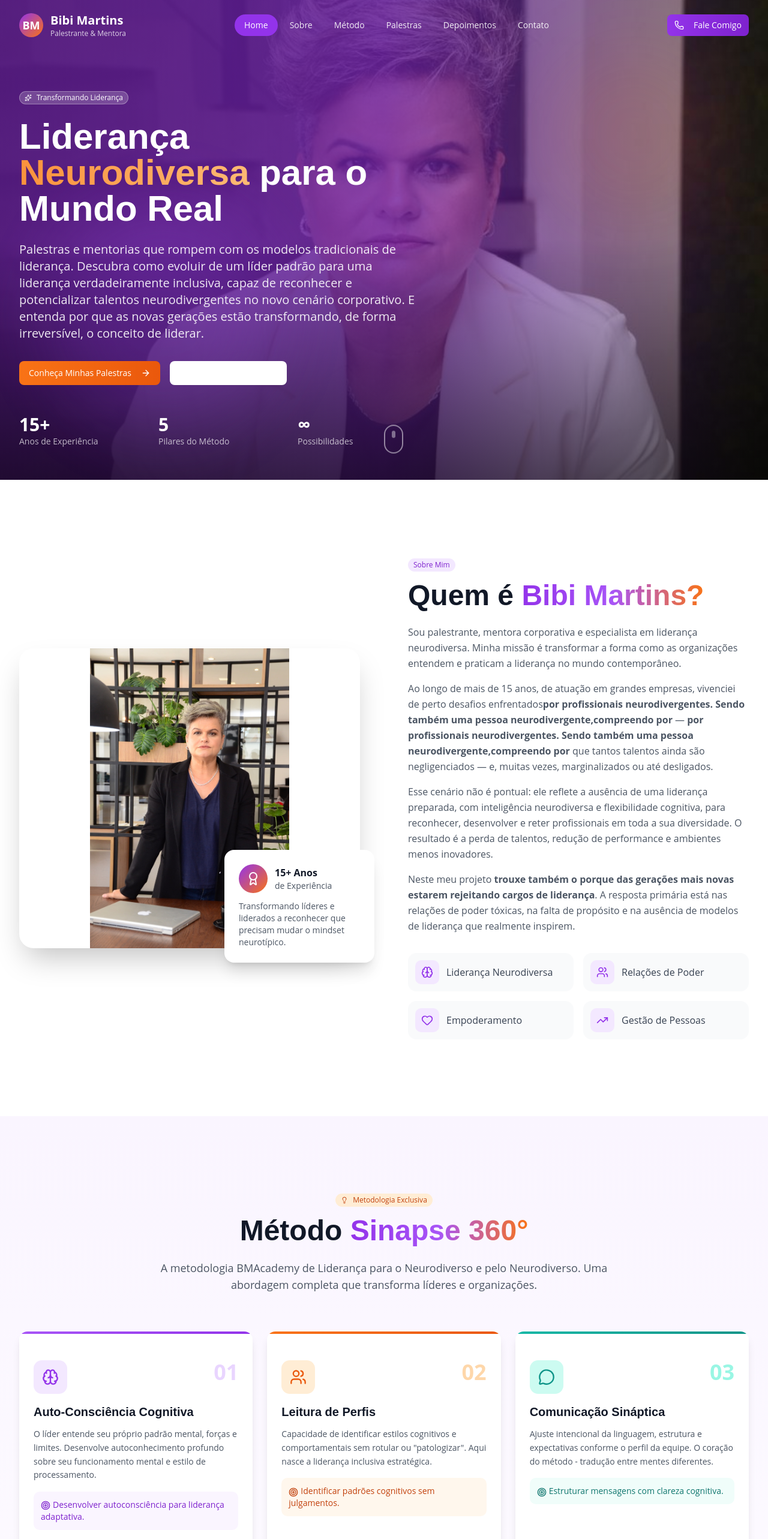
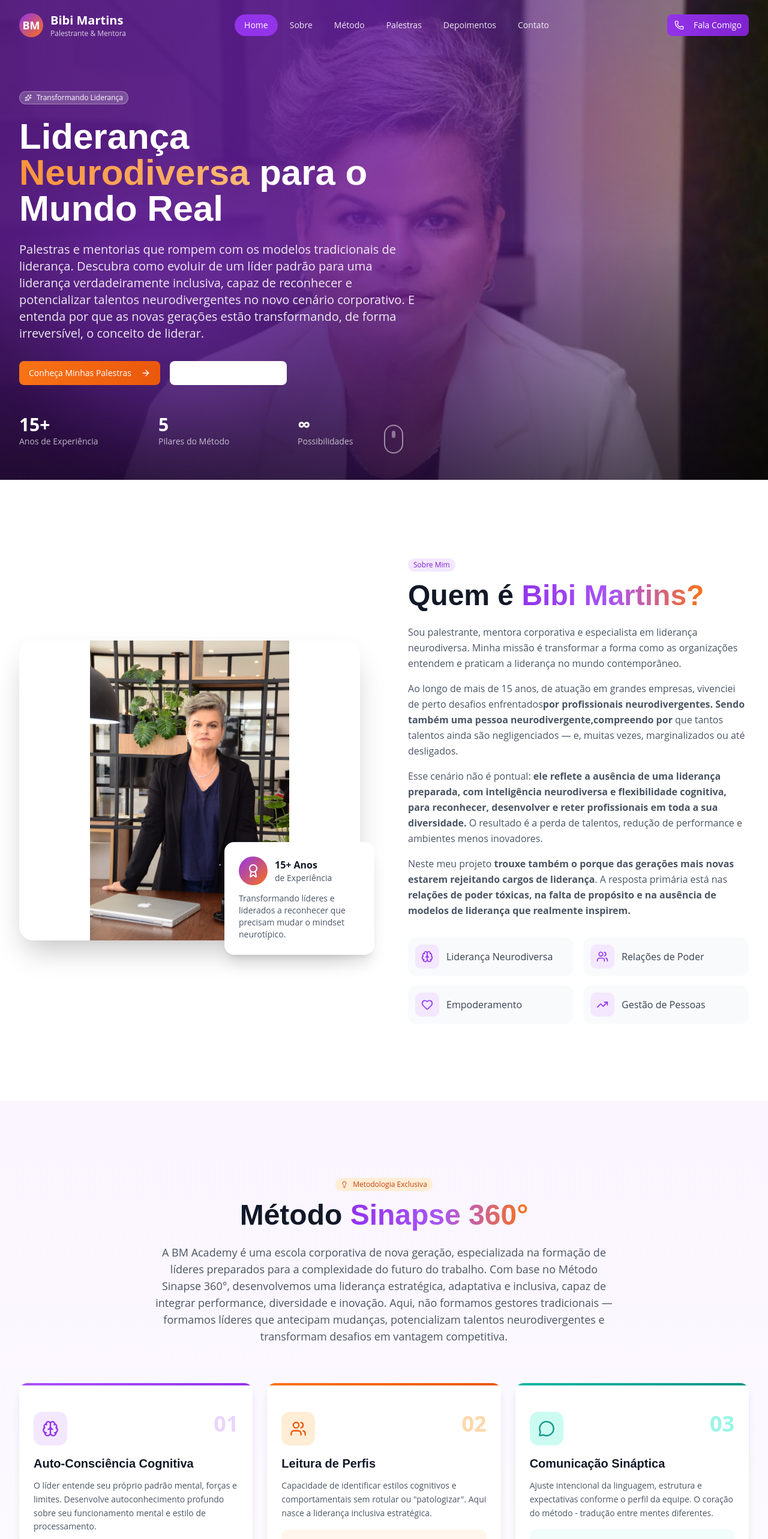
Before and after one commit to Inovamentes/bibimartins-site, a React (Vite) app: page / in a window 1280 px wide. Shown: the top 2566 px of the page at 60% size. Built offline with nearby package versions, Linux system fonts and the light colour scheme.

Commit message:
Update App.tsx

```diff
--- a/src/App.tsx
+++ b/src/App.tsx
@@ -106,7 +106,7 @@ function App() {
                 className="bg-gradient-to-r from-purple-600 to-purple-700 hover:from-purple-700 hover:to-purple-800 text-white px-6"
               >
                 <Phone className="w-4 h-4 mr-2" />
-                Fale Comigo
+                Fala Comigo
               </Button>
             </div>
 
@@ -171,7 +171,7 @@ function App() {
           <img
             src="/images/2F944E58-9815-40C7-B5F2-30BC9C5EA73B.jpeg"
             alt="Bibi Martins"
-            className="w-full h-full object-cover object-top" style={{objectPosition: '0% 18%'}}
+            className="w-full h-full object-cover object-top" style={{objectPosition: '0% 10%'}}
           />
           <div className="absolute inset-0 bg-gradient-to-r from-purple-900/90 via-purple-800/80 to-transparent" />
           <div className="absolute inset-0 bg-gradient-to-t from-black/60 via-transparent to-transparent" />
@@ -298,19 +298,18 @@ function App() {
                 </p>
                 <p>
                   Ao longo de mais de 15 anos, de atuação em grandes empresas, vivenciei de perto desafios enfrentados
-                  <strong>por profissionais neurodivergentes. Sendo também uma pessoa neurodivergente,compreendo por </strong> —
-                  <strong> por profissionais neurodivergentes. Sendo também uma pessoa neurodivergente,compreendo por </strong>
+                  <strong>por profissionais neurodivergentes. Sendo também uma pessoa neurodivergente,compreendo por </strong>
                   que tantos talentos ainda são negligenciados — e, muitas vezes, marginalizados ou até desligados.
                 </p>
                 <p>
-                  Esse cenário não é pontual: ele reflete a ausência de uma liderança preparada, com inteligência neurodiversa
-                  e flexibilidade cognitiva, para reconhecer, desenvolver e reter profissionais em toda a sua diversidade.
+                  Esse cenário não é pontual:  <strong>ele reflete a ausência de uma liderança preparada, com inteligência neurodiversa
+                  e flexibilidade cognitiva, para reconhecer, desenvolver e reter profissionais em toda a sua diversidade. </strong>
                   O resultado é a perda de talentos, redução de performance e ambientes menos inovadores.
                 </p>
                 <p>
                   Neste meu projeto <strong>trouxe também o porque das gerações mais novas estarem rejeitando
-                  cargos de liderança</strong>. A resposta primária está nas relações de poder tóxicas,
-                  na falta de propósito e na ausência de modelos de liderança que realmente inspirem.
+                  cargos de liderança</strong>. A resposta primária está nas <strong>relações de poder tóxicas,
+                  na falta de propósito e na ausência de modelos de liderança que realmente inspirem.</strong>
                 </p>
               </div>
 
@@ -348,8 +347,10 @@ function App() {
               Método <span className="text-gradient">Sinapse 360°</span>
             </h2>
             <p className="text-lg text-gray-600">
-              A metodologia BMAcademy de Liderança para o Neurodiverso e pelo Neurodiverso.
-              Uma abordagem completa que transforma líderes e organizações.
+              A BM Academy é uma escola corporativa de nova geração, especializada na formação de líderes preparados para a complexidade do futuro do trabalho.
+              Com base no Método Sinapse 360°, desenvolvemos uma liderança estratégica, adaptativa e inclusiva, capaz de integrar performance, diversidade e inovação.
+              Aqui, não formamos gestores tradicionais — formamos líderes que antecipam mudanças, potencializam talentos
+              neurodivergentes e transformam desafios em vantagem competitiva.
             </p>
           </div>
 
@@ -446,7 +447,7 @@ function App() {
             ))}
           </div>
 
-          {/* BM Academy CTA */}
+          {/* BMAcademy CTA */}
           <div className="mt-16">
             <Card className="border-0 shadow-xl overflow-hidden">
               <div className="grid lg:grid-cols-2">
@@ -463,7 +464,7 @@ function App() {
                     </div>
                   </div>
                   <p className="text-gray-600 mb-6 leading-relaxed">
-                    A BM Academy é uma escola corporativa diferenciada que oferece programas
+                    A BMAcademy é uma escola corporativa diferenciada que oferece programas
                     de desenvolvimento de liderança baseados no Método Sinapse 360°.
                     Preparamos líderes para o futuro do trabalho.
                   </p>
@@ -478,7 +479,7 @@ function App() {
                 <div className="relative hidden lg:block">
                   <img
                     src="/images/Gemini_Generated_Image_pvaxsjpvaxsjpvax.png"
-                    alt="BM Academy"
+                    alt="BMAcademy"
                     className="absolute inset-0 w-full h-full object-cover"
                   />
                   <div className="absolute inset-0 bg-gradient-to-r from-white via-white/50 to-transparent" />
```
